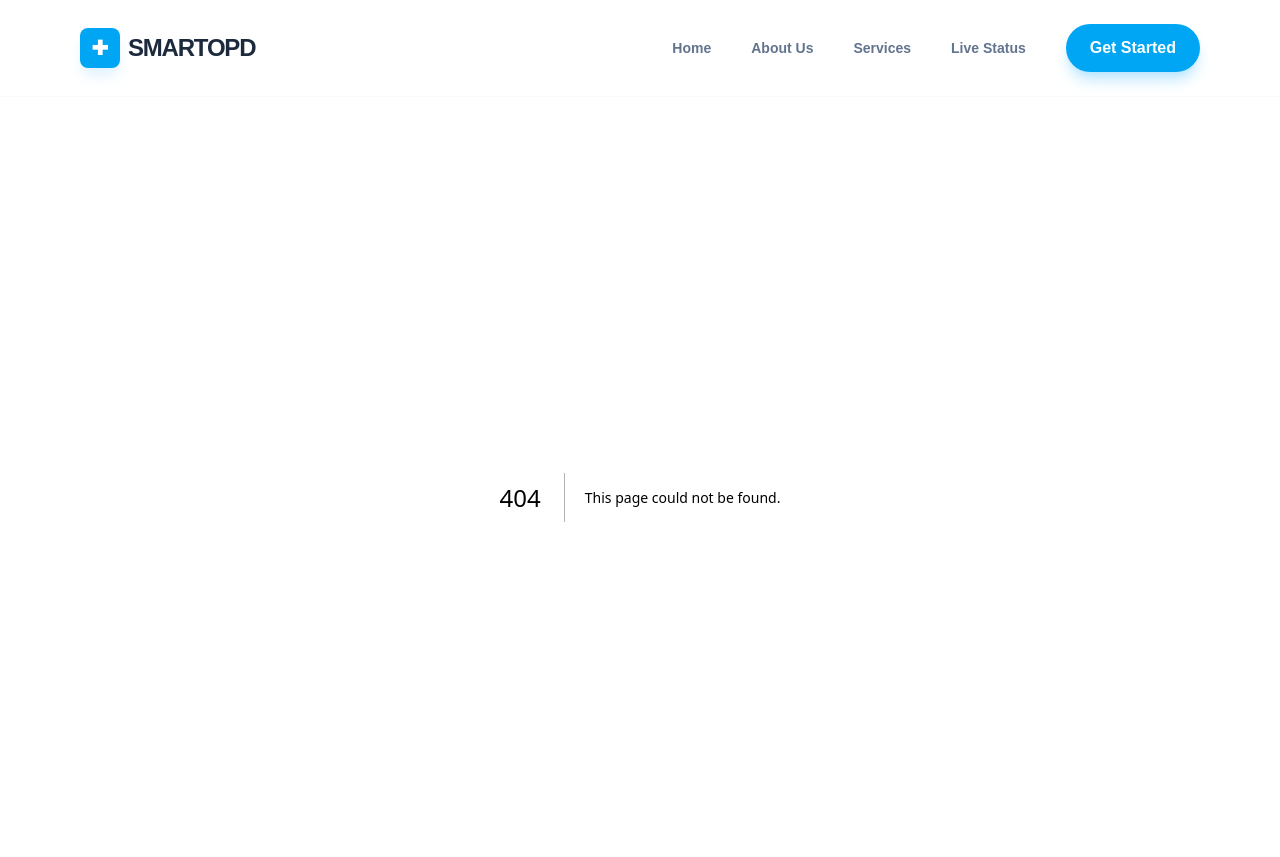
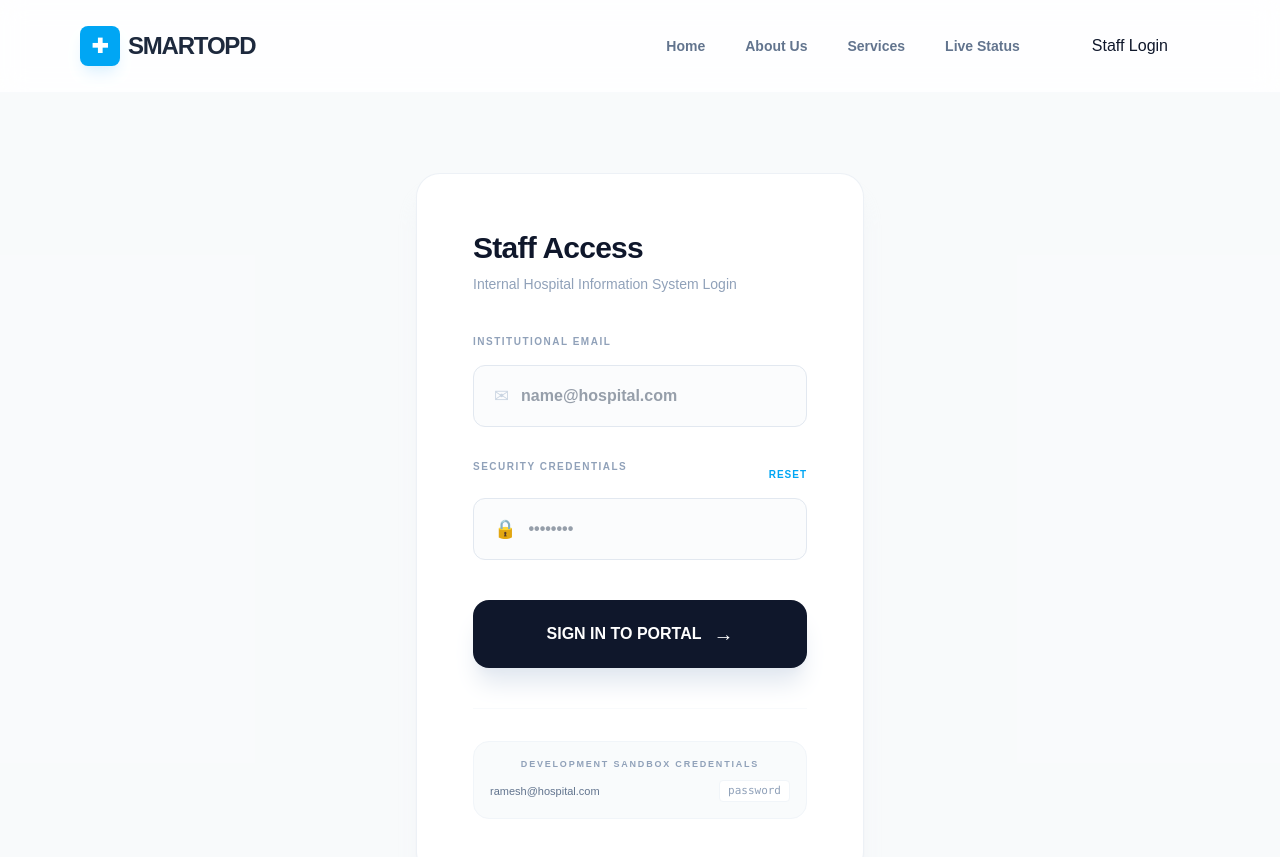
Before and after one commit to kalviumcommunity/S84-0126-SmartHealthCrew-Full-Stack-With-NextjsAnd-AWS-Azure-SmartOPD, a Next.js app: page /doctor/login in a window 1280 px wide. Before the commit this address had no page. Shown: the top 857 px of the page. Built offline with nearby package versions, Linux system fonts and the light colour scheme.

Commit message:
feat(auth): implement staff login page UI and authentication flow

```diff
--- a/package.json
+++ b/package.json
@@ -16,10 +16,7 @@
     "@neondatabase/serverless": "^1.0.2",
     "@prisma/adapter-neon": "^7.3.0",
     "@prisma/client": "^7.3.0",
-    "@types/bcrypt": "^6.0.0",
     "@types/cookie": "^0.6.0",
-    "@types/jsonwebtoken": "^9.0.10",
-    "@types/ws": "^8.18.1",
     "bcrypt": "^6.0.0",
     "bcryptjs": "^3.0.3",
     "cookie": "^1.1.1",
@@ -33,10 +30,13 @@
   },
   "devDependencies": {
     "@tailwindcss/postcss": "^4",
+    "@types/bcrypt": "^6.0.0",
     "@types/bcryptjs": "^2.4.6",
+    "@types/jsonwebtoken": "^9.0.10",
     "@types/node": "^20.19.30",
     "@types/react": "^19",
     "@types/react-dom": "^19",
+    "@types/ws": "^8.18.1",
     "cross-env": "^10.1.0",
     "eslint": "^9",
     "eslint-config-next": "16.1.2",
--- a/src/app/about/page.tsx
+++ b/src/app/about/page.tsx
@@ -1,3 +1,4 @@
+/* eslint-disable prettier/prettier */
 import Link from "next/link";
 
 // STATIC RENDERING (SSG) — Pre-rendered at build time
@@ -7,7 +8,7 @@ export default function About() {
   const buildTime = new Date().toISOString();
 
   return (
-    <div className="min-h-screen bg-gradient-to-br from-green-50 via-white to-emerald-50">
+    <div className="min-h-screen bg-linear-to-br from-green-50 via-white to-emerald-50">
       {/* Navigation */}
       <header className="border-b border-gray-200 bg-white/80 backdrop-blur-sm sticky top-0 z-50">
         <nav className="max-w-7xl mx-auto px-4 sm:px-6 lg:px-8">
--- /dev/null
+++ b/src/app/doctor/login/page.tsx
@@ -0,0 +1,137 @@
+/* eslint-disable prettier/prettier */
+"use client";
+
+import { useState } from "react";
+import { useRouter } from "next/navigation";
+
+const DoctorLogin = () => {
+  const [email, setEmail] = useState("");
+  const [password, setPassword] = useState("");
+  const [loading, setLoading] = useState(false);
+  const router = useRouter();
+
+  const handleLogin = async (e: React.FormEvent) => {
+    e.preventDefault();
+    setLoading(true);
+
+    try {
+      const response = await fetch("/api/admin/login", {
+        method: "POST",
+        headers: { "Content-Type": "application/json" },
+        body: JSON.stringify({ email, password }),
+      });
+
+      const data = await response.json();
+
+      if (response.ok && data.success) {
+        localStorage.setItem("logged_doctor_id", data.admin.id.toString());
+        router.push("/doctor/dashboard");
+      } else {
+        alert(data.message || "Invalid credentials");
+      }
+    } catch (error) {
+      console.log(error);
+      alert("Something went wrong. Please try again.");
+    } finally {
+      setLoading(false);
+    }
+  };
+
+  return (
+    <div className="min-h-[calc(100vh-80px)] bg-slate-50/50 flex items-center justify-center py-20 px-6">
+      <div className="max-w-md w-full">
+        <div className="premium-card p-10 md:p-14 bg-white">
+          <div className="mb-10">
+            <h1 className="text-3xl font-extrabold text-slate-900 tracking-tight mb-2">
+              Staff Access
+            </h1>
+            <p className="text-sm text-slate-400 font-medium">
+              Internal Hospital Information System Login
+            </p>
+          </div>
+
+          <form onSubmit={handleLogin} className="space-y-8">
+            <div className="space-y-2">
+              <label className="section-label">Institutional Email</label>
+              <div className="premium-input flex items-center gap-3 px-4">
+                <span className="text-slate-300 text-lg">✉</span>
+                <input
+                  type="email"
+                  required
+                  value={email}
+                  onChange={(e) => setEmail(e.target.value)}
+                  placeholder="name@hospital.com"
+                  className="bg-transparent outline-none w-full font-semibold"
+                />
+              </div>
+            </div>
+
+            <div className="space-y-2">
+              <div className="flex justify-between items-center">
+                <label className="section-label">Security Credentials</label>
+                <button
+                  type="button"
+                  className="text-[10px] font-bold text-sky-500 uppercase tracking-widest hover:underline"
+                >
+                  Reset
+                </button>
+              </div>
+              <div className="premium-input flex items-center gap-3 px-4">
+                <span className="text-slate-300 text-lg">🔒</span>
+                <input
+                  type="password"
+                  required
+                  value={password}
+                  onChange={(e) => setPassword(e.target.value)}
+                  placeholder="••••••••"
+                  className="bg-transparent outline-none w-full font-semibold"
+                />
+              </div>
+            </div>
+
+            <div className="pt-2">
+              <button
+                type="submit"
+                disabled={loading}
+                className="btn-premium w-full"
+              >
+                {loading ? (
+                  <>
+                    <div className="w-5 h-5 border-2 border-white/30 border-t-white rounded-full animate-spin"></div>
+                    <span>VERIFYING...</span>
+                  </>
+                ) : (
+                  <>
+                    <span>SIGN IN TO PORTAL</span>
+                    <span className="text-xl">→</span>
+                  </>
+                )}
+              </button>
+            </div>
+          </form>
+
+          {/* Helper for demo users */}
+          <div className="mt-10 pt-8 border-t border-slate-50">
+            <div className="bg-slate-50/80 rounded-2xl p-4 border border-slate-100">
+              <p className="text-[9px] font-bold text-slate-400 uppercase tracking-[0.2em] mb-2 text-center">
+                Development Sandbox Credentials
+              </p>
+              <div className="flex justify-between items-center text-[11px]">
+                <span className="text-slate-500">ramesh@hospital.com</span>
+                <span className="bg-white px-2 py-0.5 rounded border border-slate-100 font-mono text-slate-400">
+                  password
+                </span>
+              </div>
+            </div>
+          </div>
+        </div>
+
+        <p className="text-center text-[10px] text-slate-400 mt-10 font-bold uppercase tracking-[0.2em]">
+          Authorized Personnel Only • Secure 256-Bit Encryption
+        </p>
+      </div>
+    </div>
+  );
+};
+
+export default DoctorLogin;
--- a/src/app/globals.css
+++ b/src/app/globals.css
@@ -1,14 +1,15 @@
-@import "tailwindcss";
+@import 'tailwindcss';
 
 :root {
   --primary-blue: #0ea5e9;
   --primary-teal: #10b981;
   --secondary-navy: #0f172a;
+  --medical-gray: #64748b;
 }
 
 body {
   font-family: 'Plus Jakarta Sans', sans-serif;
-  background-color: #ffffff;
+  background-color: #fafbfc;
   color: #1e293b;
   margin: 0;
   padding: 0;
@@ -22,43 +23,40 @@ body {
   background: linear-gradient(135deg, #f0f9ff 0%, #ffffff 100%);
 }
 
-.sleek-card {
-  @apply bg-white border border-slate-100 rounded-2xl shadow-sm transition-all duration-300 hover:shadow-xl hover:shadow-slate-200/50 hover:-translate-y-1;
+.premium-card {
+  @apply bg-white border border-slate-200/60 rounded-3xl shadow-xl shadow-slate-200/30 transition-all duration-500;
 }
 
-.btn-primary {
-  @apply px-6 py-3 bg-sky-500 text-white font-semibold rounded-full shadow-lg shadow-sky-200 hover:bg-sky-600 active:scale-95 transition-all;
+.premium-input {
+  @apply w-full px-5 py-4 bg-slate-50/50 border border-slate-200 rounded-xl outline-none transition-all duration-200 focus:border-sky-500 focus:bg-white focus:ring-4 focus:ring-sky-500/5 font-medium text-slate-700 placeholder:text-slate-400;
 }
 
-.btn-outline {
-  @apply px-6 py-3 border-2 border-slate-100 text-slate-600 font-semibold rounded-full hover:border-sky-500 hover:text-sky-600 transition-all;
+.btn-premium {
+  @apply px-8 py-5 bg-slate-900 text-white font-bold rounded-2xl shadow-xl shadow-slate-200 hover:bg-sky-600 hover:shadow-sky-100 active:scale-[0.98] transition-all flex items-center justify-center gap-3 disabled:opacity-50 disabled:cursor-not-allowed;
+}
+
+.doctor-select-card {
+  @apply relative p-5 rounded-2xl border border-slate-100 bg-white transition-all duration-300 cursor-pointer flex items-center justify-between hover:border-sky-200 hover:shadow-md;
+}
+
+.doctor-select-card.active {
+  @apply border-sky-500 bg-sky-50/30 shadow-lg shadow-sky-50 ring-1 ring-sky-500;
 }
 
 .section-label {
-  @apply text-sky-500 font-bold tracking-[0.2em] uppercase text-xs mb-3 block;
+  @apply text-slate-400 font-bold tracking-[0.15em] uppercase text-[10px] mb-4 block;
 }
 
-.doctor-image-container {
-  position: relative;
-  border-radius: 40px;
-  overflow: hidden;
-  background: #f1f5f9;
+.step-indicator {
+  @apply w-6 h-6 rounded-full bg-slate-100 text-slate-400 flex items-center justify-center text-[10px] font-bold transition-all;
 }
 
-.doctor-image-container::before {
-  content: '';
-  position: absolute;
-  bottom: -20px;
-  right: -20px;
-  width: 100px;
-  height: 100px;
-  background: #0ea5e920;
-  border-radius: 50%;
-  z-index: 0;
+.step-active .step-indicator {
+  @apply bg-sky-500 text-white;
 }
 
 ::-webkit-scrollbar {
-  width: 8px;
+  width: 6px;
 }
 ::-webkit-scrollbar-track {
   background: #f8fafc;
@@ -67,6 +65,3 @@ body {
   background: #cbd5e1;
   border-radius: 10px;
 }
-::-webkit-scrollbar-thumb:hover {
-  background: #94a3b8;
-}
--- a/src/app/layout.tsx
+++ b/src/app/layout.tsx
@@ -52,7 +52,7 @@ const Header: React.FC = () => {
           Live Status
         </Link>
         <Link href="/doctor/login" className="btn-primary py-2.5 px-8">
-          Get Started
+          Staff Login
         </Link>
       </nav>
     </header>
--- a/src/app/page.tsx
+++ b/src/app/page.tsx
@@ -38,9 +38,9 @@ export default function Home() {
                 ))}
               </div>
               <div>
-                <p className="font-bold text-slate-900">4,500+</p>
+                <p className="font-bold text-slate-900"></p>
                 <p className="text-xs text-slate-400 font-bold uppercase tracking-wider">
-                  Patients Served Daily
+                  Currently in development phase
                 </p>
               </div>
             </div>
@@ -279,7 +279,7 @@ export default function Home() {
               </div>
               <p className="font-bold text-slate-900">Arjun Sharma</p>
               <p className="text-xs font-bold text-slate-400 uppercase tracking-widest">
-                Patient since 2023
+                Patient since 2026
               </p>
             </div>
           </div>
--- a/src/lib/types.ts
+++ b/src/lib/types.ts
@@ -1,5 +1,3 @@
-import { Url } from "next/dist/shared/lib/router/router";
-
 export enum TokenStatus {
   WAITING = "waiting",
   SERVING = "serving",
@@ -15,7 +13,7 @@ export enum QueueStatus {
 export interface Doctor {
   id: string;
   name: string;
-  url: Url;
+  url: string;
   department: string;
   email: string;
   queueStatus: QueueStatus;
--- a/tsconfig.json
+++ b/tsconfig.json
@@ -11,14 +11,13 @@
     "strict": true,
     "noImplicitAny": true,
     "noUnusedLocals": true,
-    "noUnusedParameters": true,
+    "noUnusedParameters": false,
     "forceConsistentCasingInFileNames": true,
     "noEmit": true,
     "incremental": true,
     "module": "esnext",
     "esModuleInterop": true,
     "moduleResolution": "node",
-    "ignoreDeprecations": "6.0",
     "resolveJsonModule": true,
     "isolatedModules": true,
     "jsx": "react-jsx",
```
Also changed, not shown: src/app/news/page.tsx (+8 -4 lines), src/app/components/Footer.tsx (deleted), src/app/components/Header.tsx (deleted), 1 other file (tests, documents, lock files or other folders).
